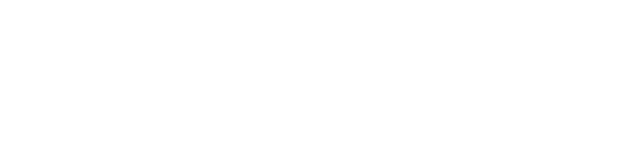
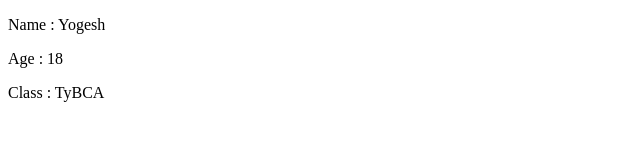
Before and after one commit to YogeshBadgujar09/AngularJS-BasicCode, a plain HTML site: page OneWatBindingUsingExternalPage/indexPage.html in a window 1280 px wide. Shown: the whole page, without its empty margins (0-640 px from the left). Drawn offline with nearby package versions, Linux system fonts and the light colour scheme.

Commit message:
[MODIFY] : Yogesh - External Page Data Show --Single quate Proble

```diff
--- a/OneWatBindingUsingExternalPage/indexPage.html
+++ b/OneWatBindingUsingExternalPage/indexPage.html
@@ -15,7 +15,7 @@
 </head>
 <body>
     <div ng-controller="demoCtrl">
-        <div ng-include="externalPage.html">
+        <div ng-include="'externalPage.html'">
 
         </div>
     </div>
```
